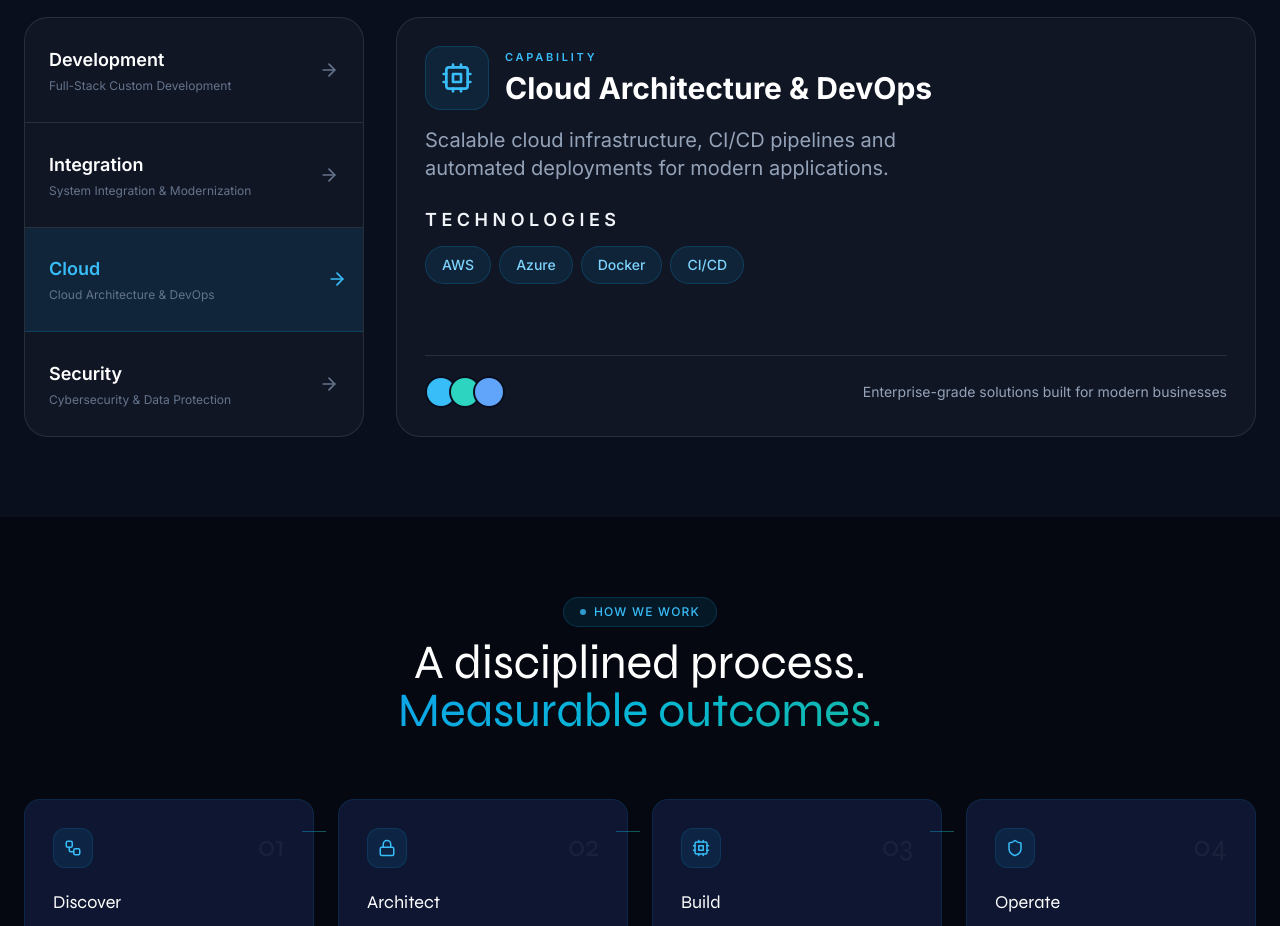
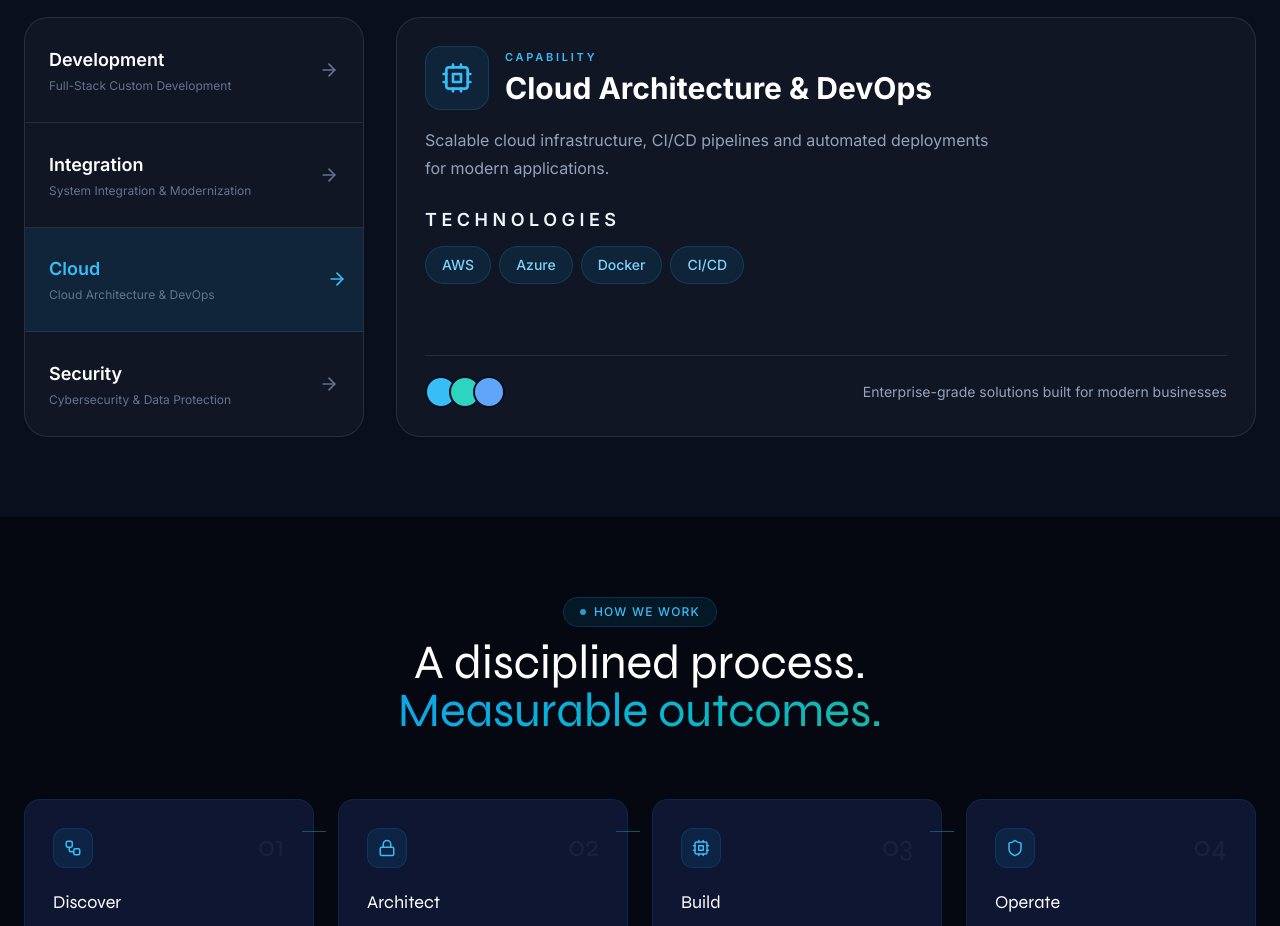
Before and after one commit to unitd-manager/kriyasofotllp, a React (Vite) app: page / in a window 1280 px wide. Shown: the part 1840-2766 px from the top of the page. Built offline with nearby package versions, Linux system fonts and the light colour scheme.

Commit message:
modified

```diff
--- a/src/components/homepage.tsx
+++ b/src/components/homepage.tsx
@@ -530,7 +530,7 @@ function Capabilities() {
 
     {/* Description */}
 
-    <p className="text-slate-400 text-base text-lg lg:text-xl leading-7 max-w-xl mb-6">
+    <p className="text-slate-400 text-base leading-7 max-w-xl mb-6">
       {current.desc}
     </p>
 
```
Also changed, not shown: 1 other file (tests, documents, lock files or other folders).
